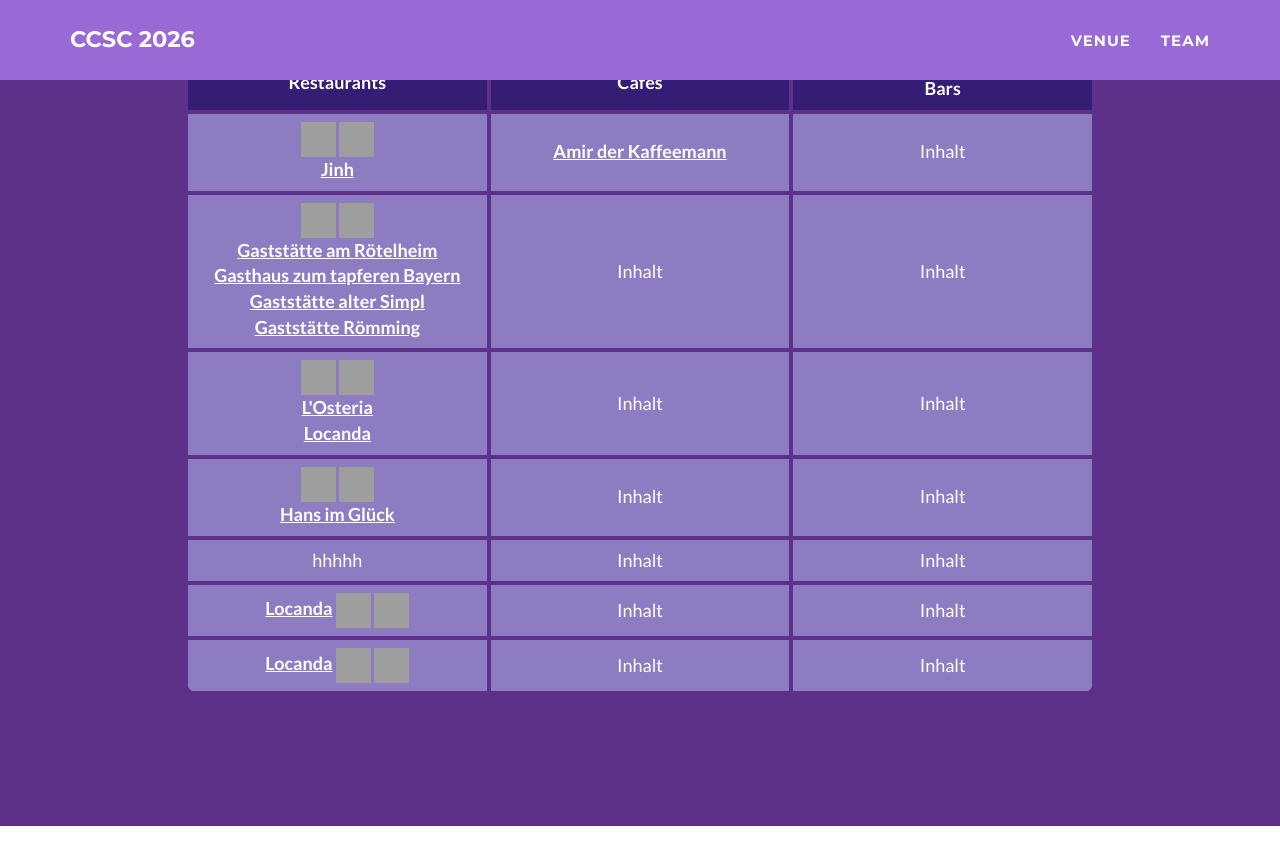
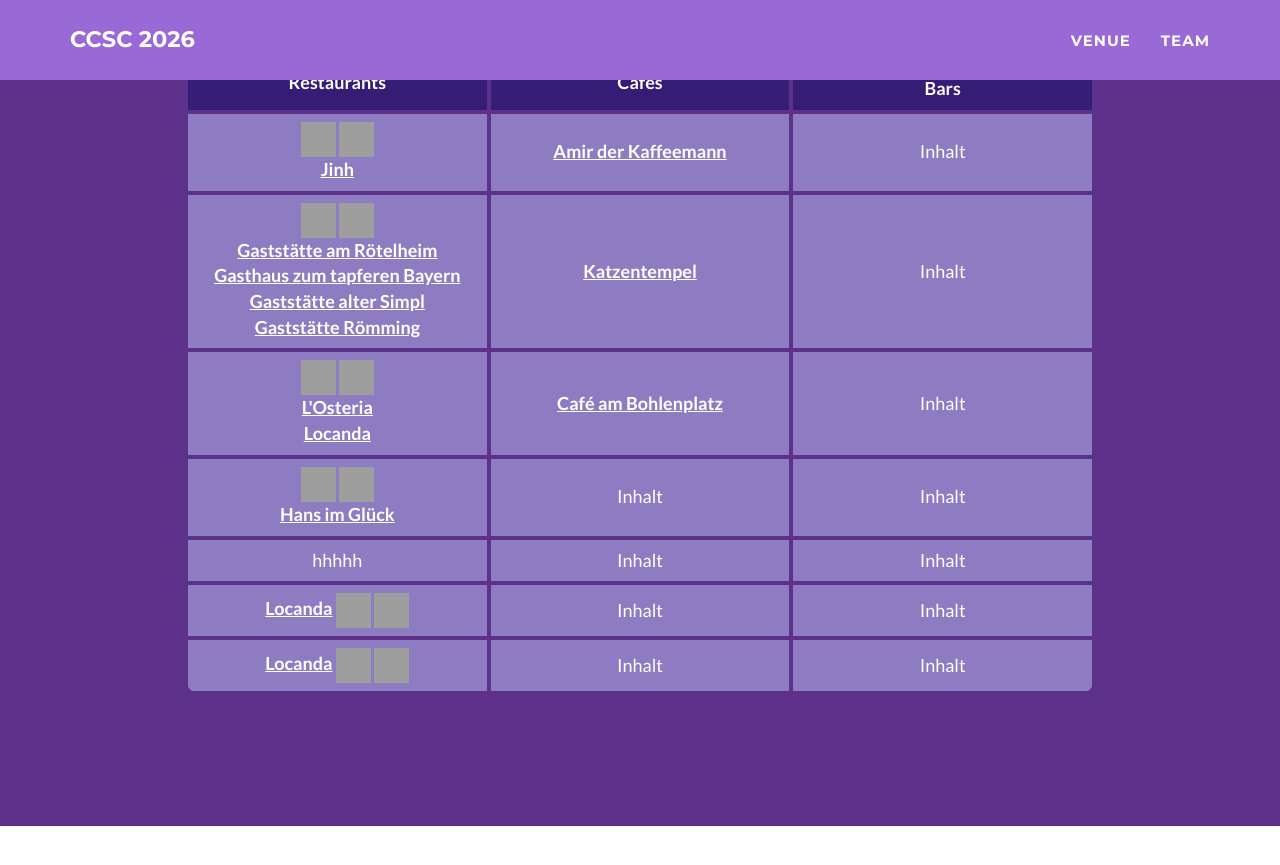
Before and after one commit to ccsc2026/ccsc2026.github.io, a Jekyll site: the page built from venue.html, in a window 1280 px wide and 900 px high, scrolled down 3118 px, cut to the strip 0-865 px from the top of the window. Built offline with Jekyll 4.4.1, drawn with Linux system fonts in a browser that asks for light colours; grey boxes are pictures that could not be loaded.

Commit message:
Update venue.html
updated list

```diff
--- a/venue.html
+++ b/venue.html
@@ -216,14 +216,14 @@ layout: page
 		<br> <a href="https://maps.app.goo.gl/Z9WLoRwQu21WRhRB7" target="_blank" style="color:#ffffff;"><b>Gasthaus zum tapferen Bayern</b></a>
 	 	<br> <a href="https://maps.app.goo.gl/ZPWg9Hqq7ksDibyX7" target="_blank" style="color:#ffffff;"><b>Gaststätte alter Simpl</b></a>
 	  	<br> <a href="https://maps.app.goo.gl/N66teWFbrt2qhrDZ9" target="_blank" style="color:#ffffff;"><b>Gaststätte Römming</b></a> </td>
-          <td>Inhalt</td>
+          <td> <a href="https://maps.app.goo.gl/r4kaZgPLvJtw2Tz19" target="_blank" style="color:#ffffff;"><b>Katzentempel</b></a> </td>
           <td>Inhalt</td>
         </tr>
 	<tr>
           <td> <img width="35" height="35" src="https://img.icons8.com/fluency/48/salami-pizza.png" alt="salami-pizza"/>  <img width="35" height="35" src="https://img.icons8.com/fluency/48/wine-glass.png" alt="wine-glass"/>
 		<br> <a href="https://maps.app.goo.gl/aSSEEa5HFcZ9yg1j6" target="_blank" style="color:#ffffff;"><b>L'Osteria</b></a>
 		<br> <a href="https://maps.app.goo.gl/o5W6LktgFrGp6chk9" target="_blank" style="color:#ffffff;"><b>Locanda</b></a> </td>
-          <td>Inhalt</td>
+          <td> <a href="https://maps.app.goo.gl/L7Qk1M2gdDiu1LQd8" target="_blank" style="color:#ffffff;"><b>Café am Bohlenplatz</b></a> </td>
           <td>Inhalt</td>
         </tr>
         <tr>
```
